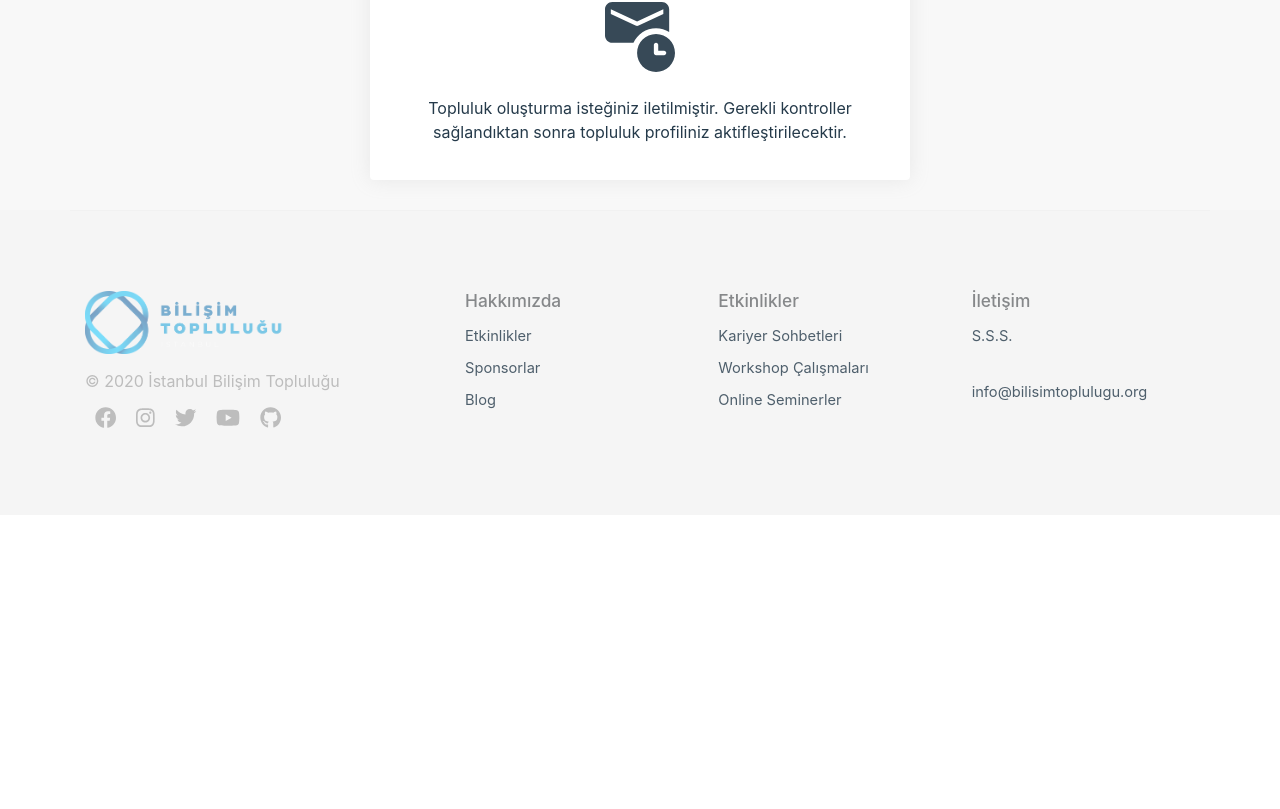
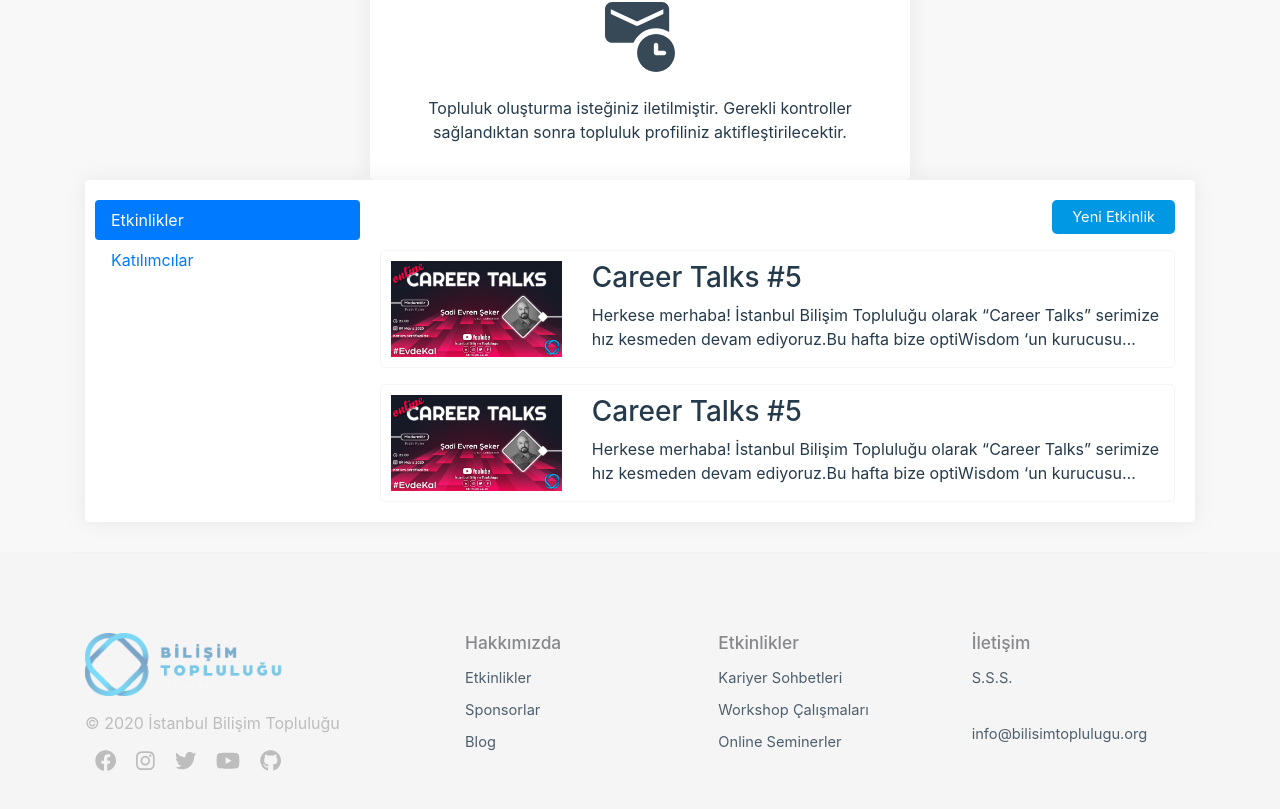
Before and after one commit to bilisimtoplulugu/IBT-Web-Client, a Next.js app: page /organization in a window 1280 px wide. Shown: the part 774-1583 px from the top of the page. Before the commit the page ends 1289 px from the top, so only its background shows below. Built offline with nearby package versions, Linux system fonts and the light colour scheme.

Commit message:
organization event card

```diff
--- /dev/null
+++ b/components/OrganizationEventCard.tsx
@@ -0,0 +1,39 @@
+import React from 'react'
+import { Row, Col } from 'react-bootstrap'
+import styled from 'styled-components';
+
+
+const MainArea = styled.div`
+padding: 10px;
+    border: 1px solid #f5f5f5;
+    border-radius: 5px;
+span{
+    overflow: hidden;
+    display: -webkit-box;
+    -webkit-line-clamp: 2;
+    -webkit-box-orient: vertical;
+    background:#fff;
+
+}
+
+
+`;
+
+
+export default function OrganizationEventCard() {
+    return (
+        <MainArea>
+            <Row>
+                <Col xs={12} md={3}>
+                <img src="/assets/images/imagesadi.png" />
+                </Col>
+                <Col xs={12} md={9} className="mt-3 mt-md-0">
+                    <h3>Career Talks #5</h3>
+                    <span>Herkese merhaba!
+                    İstanbul Bilişim Topluluğu olarak “Career Talks” serimize hız kesmeden devam ediyoruz.Bu
+                     hafta bize optiWisdom ‘un kurucusu Doç.Dr. Şadi Evren Şeker eşlik ediyor.</span>
+                </Col>
+            </Row>
+        </MainArea>
+    )
+}
--- /dev/null
+++ b/components/OrganizationEvents.tsx
@@ -0,0 +1,64 @@
+import React from 'react'
+import { Row, Col, ButtonGroup, Button } from 'react-bootstrap'
+import OrganizationEventCard from './OrganizationEventCard'
+import Link from 'next/link'
+import styled from 'styled-components'
+
+
+const MainArea = styled.div`
+
+a{
+    color:#253a4a;
+}
+
+`
+
+
+
+const CustomButton = styled(Button)`
+  font-size: 11pt;
+  color: #fff !important;
+  border-radius: 5px;
+  padding-left: 20px;
+  padding-right: 20px;
+
+  background: #0097e4;
+  border: none;
+  margin-left: 5px;
+
+  transition: all 0.3s ease;
+  &:hover {
+    background: #019eef;
+    border-color: #019eef;
+
+    transition: all 0.3s ease;
+  }
+
+  @media (max-width: 991px) {
+    margin: 10px 0;
+  }
+`;
+
+
+export default function OrganizationEvents() {
+    return (
+        <MainArea>
+            <Row>
+                <Col xs={12} className="text-right">
+                <CustomButton>Yeni Etkinlik</CustomButton>
+
+                </Col>
+                <Col xs={12} className="mt-3">
+                    <Link href="">
+                        <a className="text-decoration-none"> <OrganizationEventCard /></a>
+                    </Link>
+                </Col>
+                <Col xs={12} className="mt-3">
+                    <Link href="">
+                        <a className="text-decoration-none"> <OrganizationEventCard /></a>
+                    </Link>
+                </Col>
+            </Row>
+        </MainArea>
+    )
+}
--- /dev/null
+++ b/components/OrganizationProfile.tsx
@@ -0,0 +1,44 @@
+import React from 'react'
+import { Container, Tab, Row, Col, Nav } from 'react-bootstrap'
+
+import CustomCard from './CustomCard';
+import styled from 'styled-components';
+import OrganizationEvents from './OrganizationEvents';
+
+const MainArea = styled.div`
+
+`;
+
+
+export default function OrganizationProfile() {
+    return (
+        <Container>
+            <CustomCard>
+                <Tab.Container id="left-tabs-example" defaultActiveKey="first">
+                    <Row>
+                        <Col lg={3}>
+                            <Nav variant="pills" className="flex-column">
+                                <Nav.Item>
+                                    <Nav.Link eventKey="first">Etkinlikler</Nav.Link>
+                                </Nav.Item>
+                                <Nav.Item>
+                                    <Nav.Link eventKey="second">Katılımcılar</Nav.Link>
+                                </Nav.Item>
+                            </Nav>
+                        </Col>
+                        <Col lg={9}>
+                            <Tab.Content>
+                                <Tab.Pane eventKey="first">
+                                    <OrganizationEvents />
+                                </Tab.Pane>
+                                <Tab.Pane eventKey="second">
+                                    Katılımcılar
+                                </Tab.Pane>
+                            </Tab.Content>
+                        </Col>
+                    </Row>
+                </Tab.Container>
+            </CustomCard>
+        </Container>
+    )
+}
--- a/pages/organization/index.tsx
+++ b/pages/organization/index.tsx
@@ -7,6 +7,7 @@ import { FontAwesomeIcon } from '@fortawesome/react-fontawesome';
 import { faEdit } from '@fortawesome/free-solid-svg-icons';
 import OrganizationCreate from '../../components/OrganizationCreate';
 import OrganizationResultPending from '../../components/OrganizationResultPending';
+import OrganizationProfile from '../../components/OrganizationProfile';
 
 const MainArea = styled.div`
 
@@ -36,6 +37,7 @@ export default function index() {
 
                     <OrganizationResultPending />
 
+                    <OrganizationProfile />
             </MainArea>
         </Layout>
     )
```
